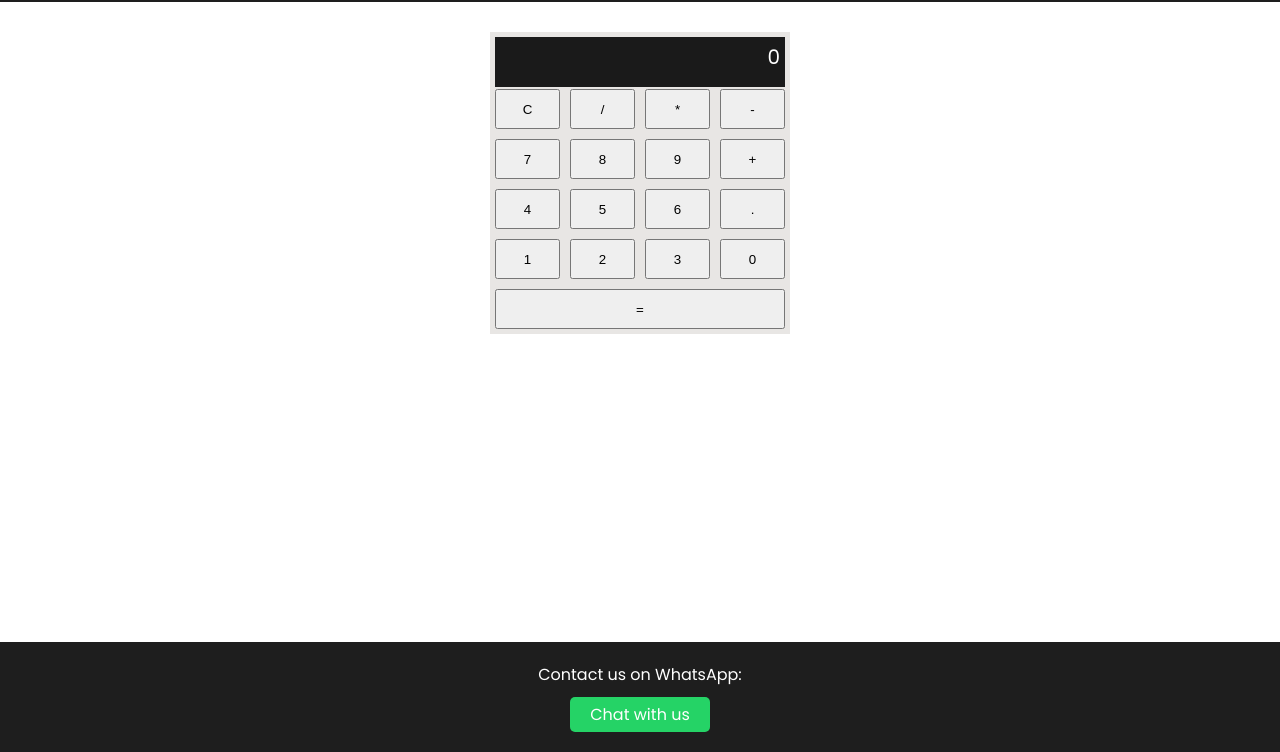
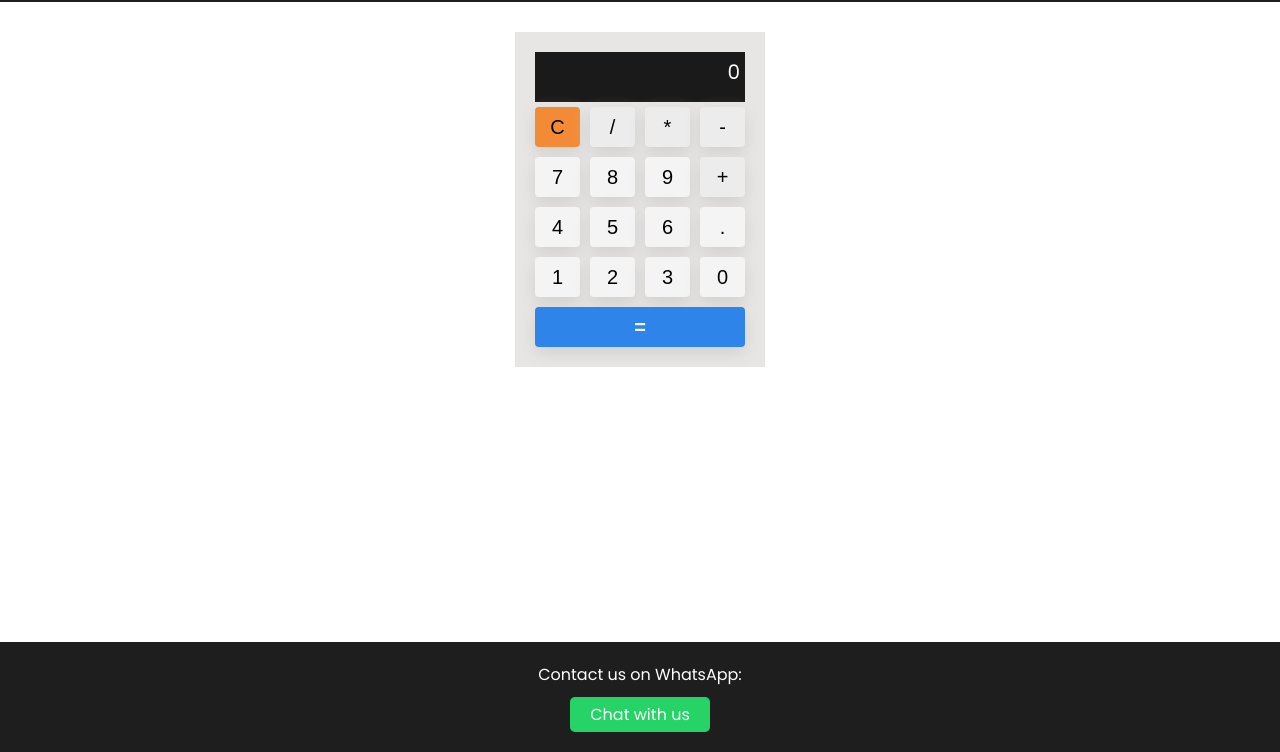
Before and after one commit to Web-pilot/simple-js-calculator, a plain HTML site: page index.html in a window 1280 px wide. Shown: the part 48-800 px from the top of the page. Drawn offline with Linux system fonts and the light colour scheme.

Commit message:
more css styling

```diff
--- a/index.html
+++ b/index.html
@@ -38,7 +38,7 @@
           </div>
 
           <div class="buttons">
-            <button class="btn" data-type="clear">C</button>
+            <button class="btn" data-type="clear" id="clear">C</button>
             <button class="btn" data-type="operator">/</button>
             <button class="btn" data-type="operator">*</button>
             <button class="btn" data-type="operator">-</button>
--- a/script.js
+++ b/script.js
@@ -14,6 +14,7 @@ const buttons = document.querySelectorAll(".btn");
 buttons.forEach((btn) => {
   btn.addEventListener("click", () => {
     // Clear the input
+
     if (btn.dataset.type == "clear") {
       operatorDisplay.textContent = "";
       topDisplay.textContent = 0;
@@ -90,7 +91,6 @@ buttons.forEach((btn) => {
           break;
 
         case "*":
-          console.log("multiplication")
           result = operand1 * operand2;
           topDisplay.textContent = result;
           operatorDisplay.textContent = "";
--- a/style.css
+++ b/style.css
@@ -97,8 +97,8 @@ main {
 
 .calculator {
   background: var(--calculator-body);
-  width: 300px;
-  padding: 5px;
+  width: 250px;
+  padding: 20px;
   margin: 5rem auto;
 }
 
@@ -121,6 +121,7 @@ main {
 .display .down_display {
   display: flex;
   justify-content: space-between;
+  font-size: 13px;
 }
 
 .buttons {
@@ -128,16 +129,37 @@ main {
   grid-template-columns: repeat(4, 1fr);
   gap: 10px;
   margin-top: 2px;
+  margin-top: 5px;
 }
 
 .btn {
   height: 40px;
   cursor: pointer;
-  /* background-color: var(--btn-bg); */
-  /* border: none; */
+  border: none;
+  background: var(--btn-bg);
+  box-shadow: 0 6px 15px var(--btn-shadow);
+  border-radius: 4px;
+  font-size: 20px;
+  font-weight: 400;
+  transition: 0.5;
+}
+
+[data-type="operator"] {
+  background-color: var(--operator-bg);
+}
+
+#clear{
+  background-color: var(--btn-clear-bg);
 }
 #equal_btn {
   grid-column: 1 / -1;
+  background-color: var(--btn-equal-bg);
+  color: var(--btn-bg);
+  font-weight: 800;
+}
+
+.btn:hover {
+  background-color: var(--calculator-body);
 }
 
 /* Responsive styles */
```
